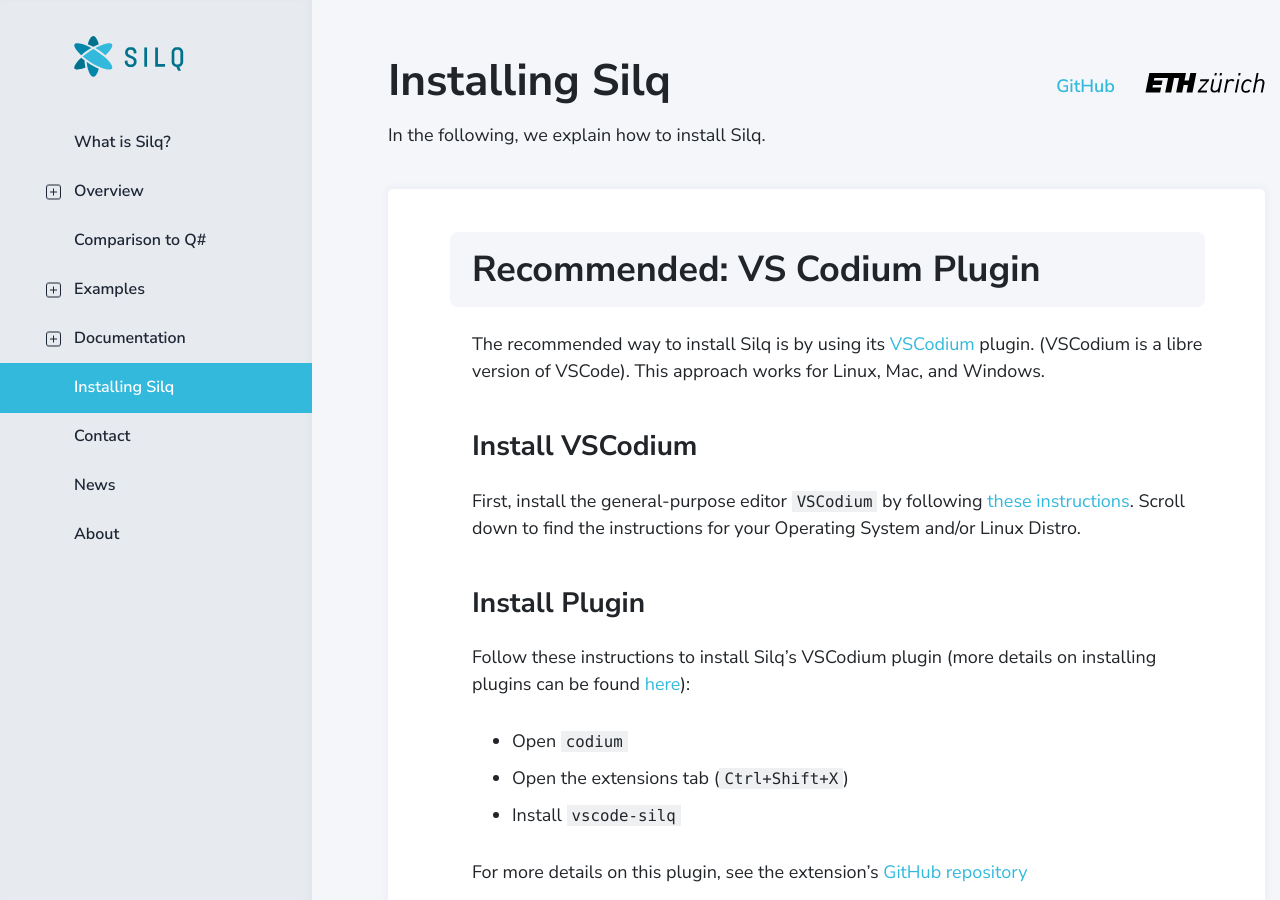
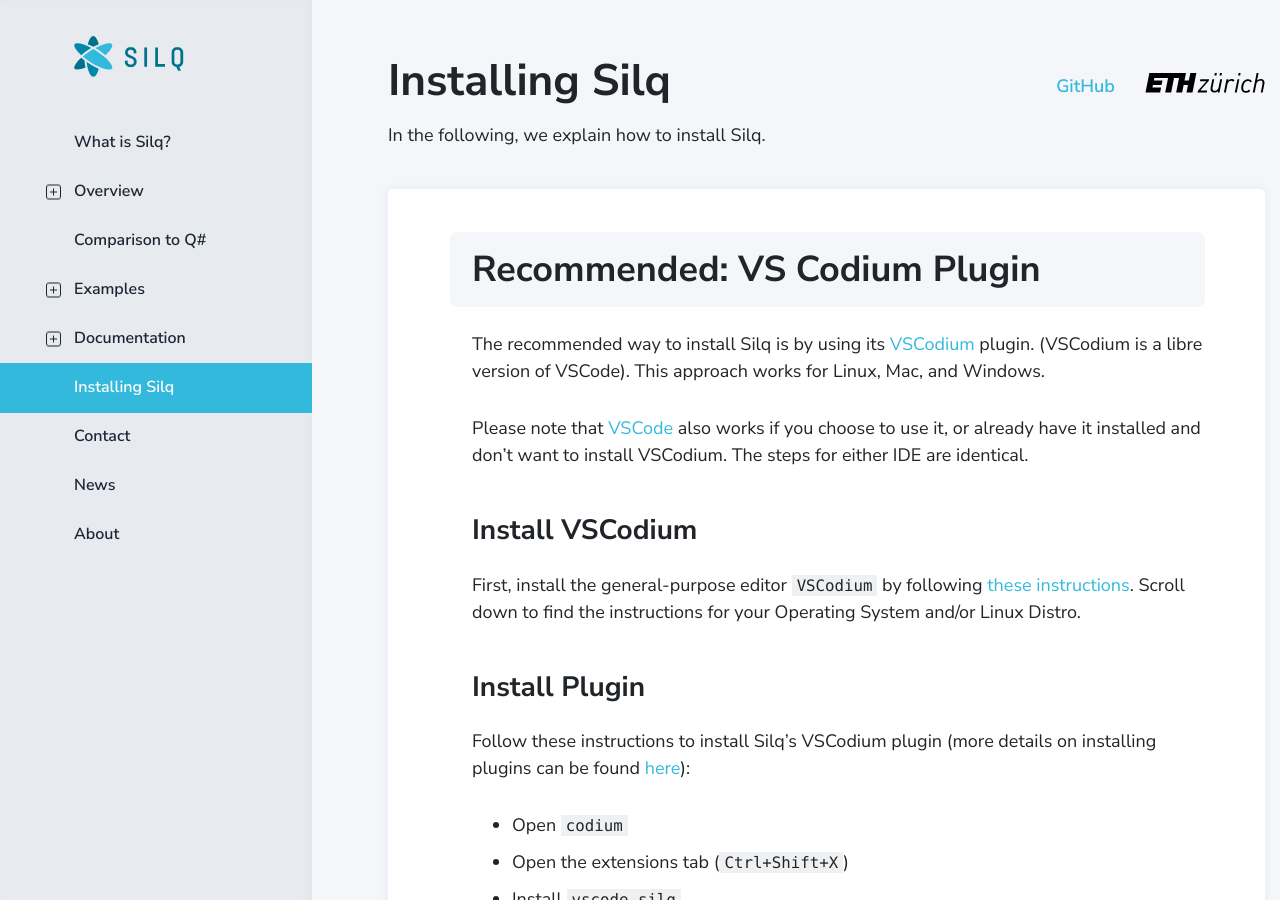
Before and after one commit to eth-sri/silq-webpage, a Jekyll site: the page built from docs/install.md, in a window 1280 px wide and 900 px high. Built offline with Jekyll 4.4.1, drawn with Linux system fonts in a browser that asks for light colours.

Commit message:
VS Code also works

```diff
--- a/docs/install.md
+++ b/docs/install.md
@@ -10,6 +10,10 @@
 The recommended way to install Silq is by using its
 [VSCodium](https://vscodium.com) plugin. (VSCodium is a libre version of VSCode).
 This approach works for Linux, Mac, and Windows.
+
+Please note that [VSCode](https://code.visualstudio.com/) also works if you choose to
+use it, or already have it installed and don't want to install VSCodium. The steps for
+either IDE are identical.
 
 ### Install VSCodium
 
```
